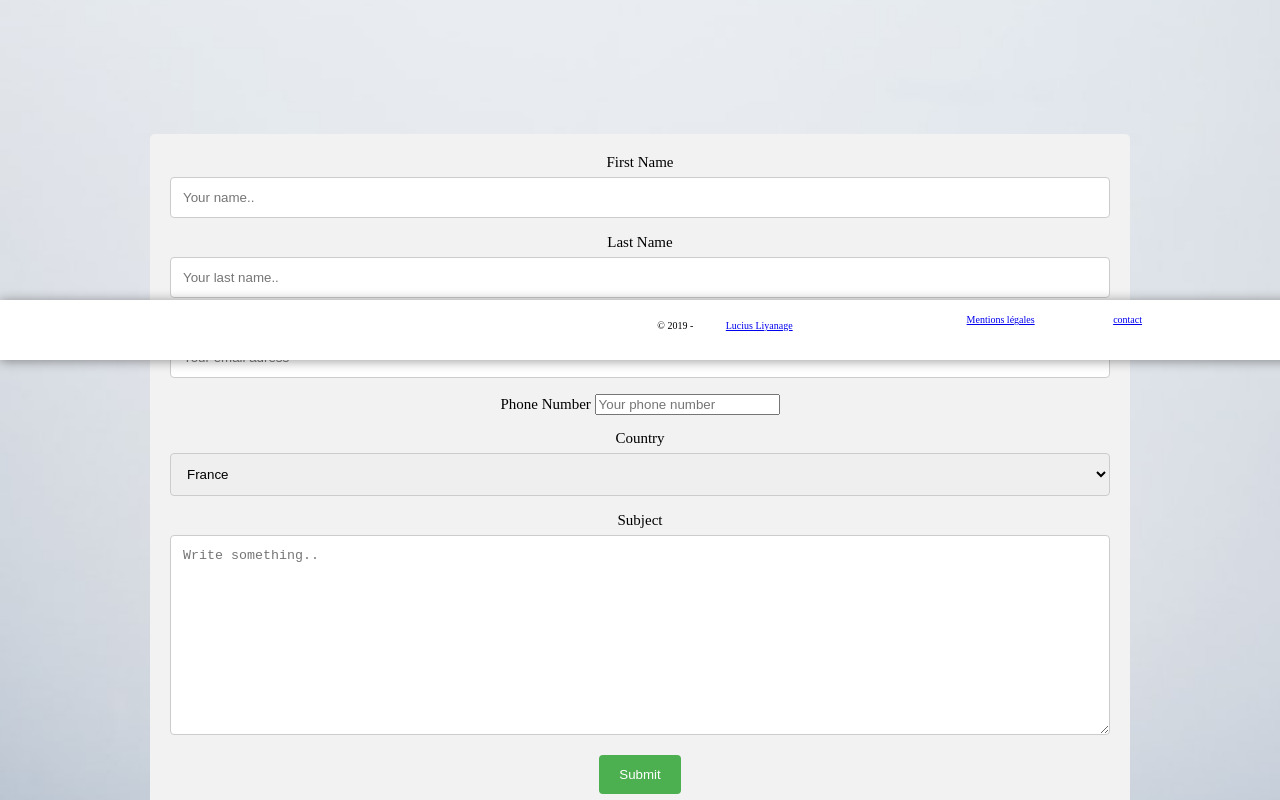
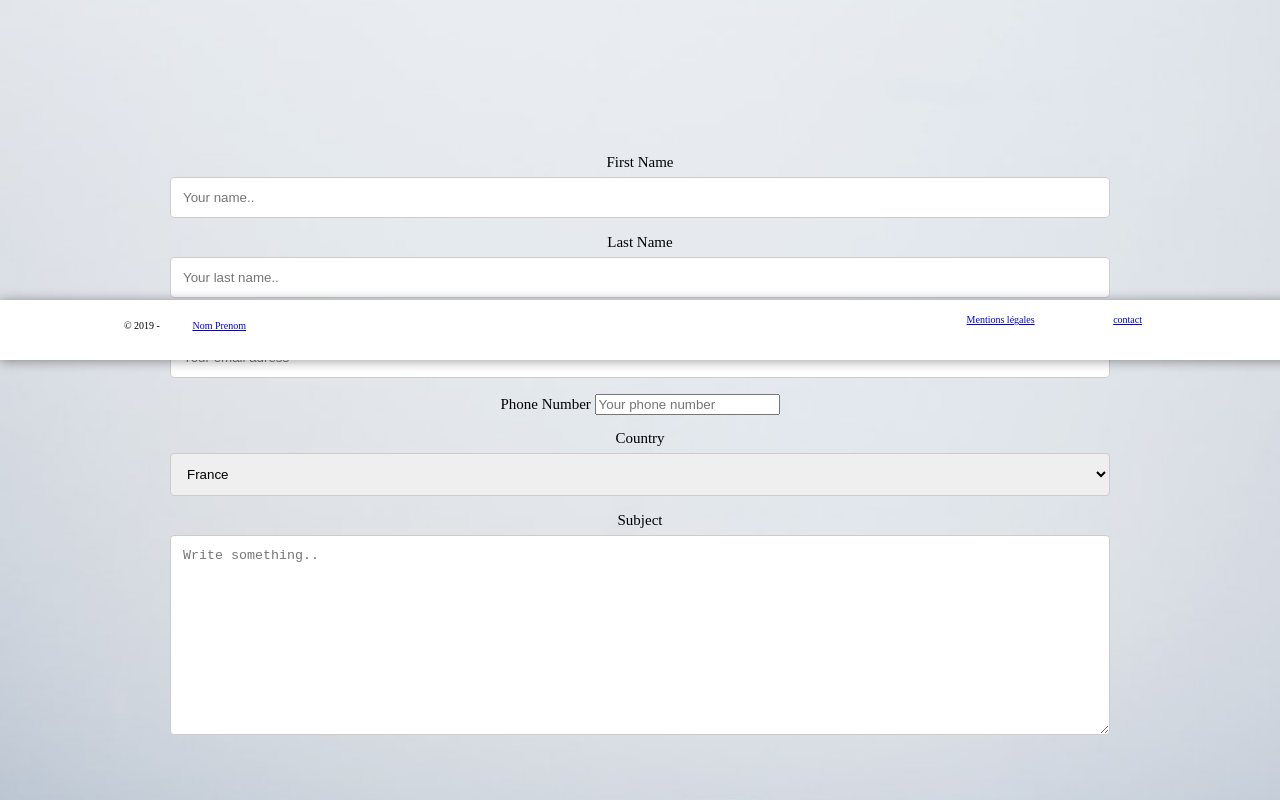
Before and after one commit to romain-pc/portfolio, a plain HTML site: page contact.html in a window 1280 px wide. Shown: the part 440-1240 px from the top of the page. Drawn offline with Linux system fonts and the light colour scheme; a web font is replaced by a local one.

Commit message:
version final v2

```diff
--- a/contact.html
+++ b/contact.html
@@ -73,14 +73,13 @@
             <label for="subject">Subject</label>
             <textarea id="subject" name="subject" placeholder="Write something.." style="height:200px"></textarea>
 
-            <input type="submit" value="Submit">
 
           </form>
         </div>
       </div>
       <footer>
         <div class="left">
-          &copy; 2019 - <a target="_blank" href="#" title="Lucius">Lucius Liyanage</a>
+          &copy; 2019 - <a target="_blank" href="#" title="Nom prenom">Nom Prenom</a>
         </div>
         <!-- droite -->
         <div class="right">
--- a/style.css
+++ b/style.css
@@ -280,6 +280,11 @@ footer .right {
 	right: 300px;
 }
 
+div.left {
+
+	width: 200px;
+}
+
 ul.footer_links {
 	list-style-type: none;
 }
@@ -443,7 +448,7 @@ div.container {
 	text-align: center;
 	width: 800px;
 	border-radius: 5px;
-	background-color: #f2f2f2;
+	background-color: transparent;
 	padding: 20px;
 }
 
```
Also changed, not shown: assets/images/imgpage1.jpg (added).
